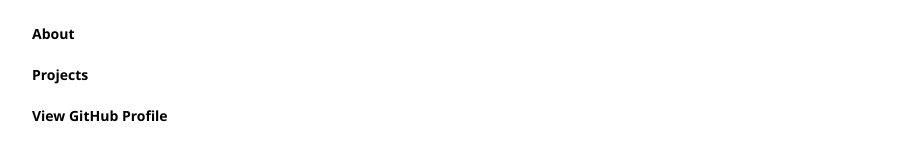
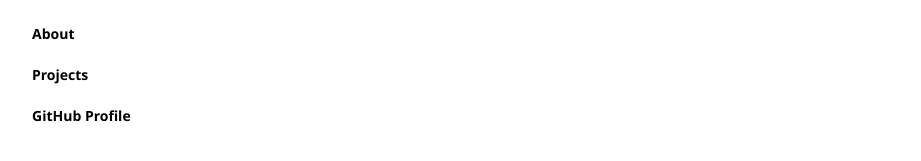
Before and after one commit to sridhar-portfolio/sridhar-portfolio.github.io, a Jekyll site: the page built from docs/SUPPORT.md, in a window 1280 px wide. Shown: the part 384-545 px from the top of the page, without its empty margins (178-1099 px from the left). Built offline with Jekyll 4.4.1, drawn with Linux system fonts in a browser that asks for light colours; our own code applies the rules of GitHub Pages for plain Markdown files; the repository's description, which GitHub fills in, is left out.

Commit message:
Update default.html

```diff
--- a/_layouts/default.html
+++ b/_layouts/default.html
@@ -32,7 +32,7 @@
         <p><a href="../docs/projects.html">Projects</a></p>
 
         {% if site.github.is_user_page %}
-        <p class="view"><a href="{{ site.github.owner_url }}">View GitHub Profile</a></p>
+        <p class="view"><a href="{{ site.github.owner_url }}">GitHub Profile</a></p>
         {% endif %}
 
         <!-- {% if site.show_downloads %}
```
